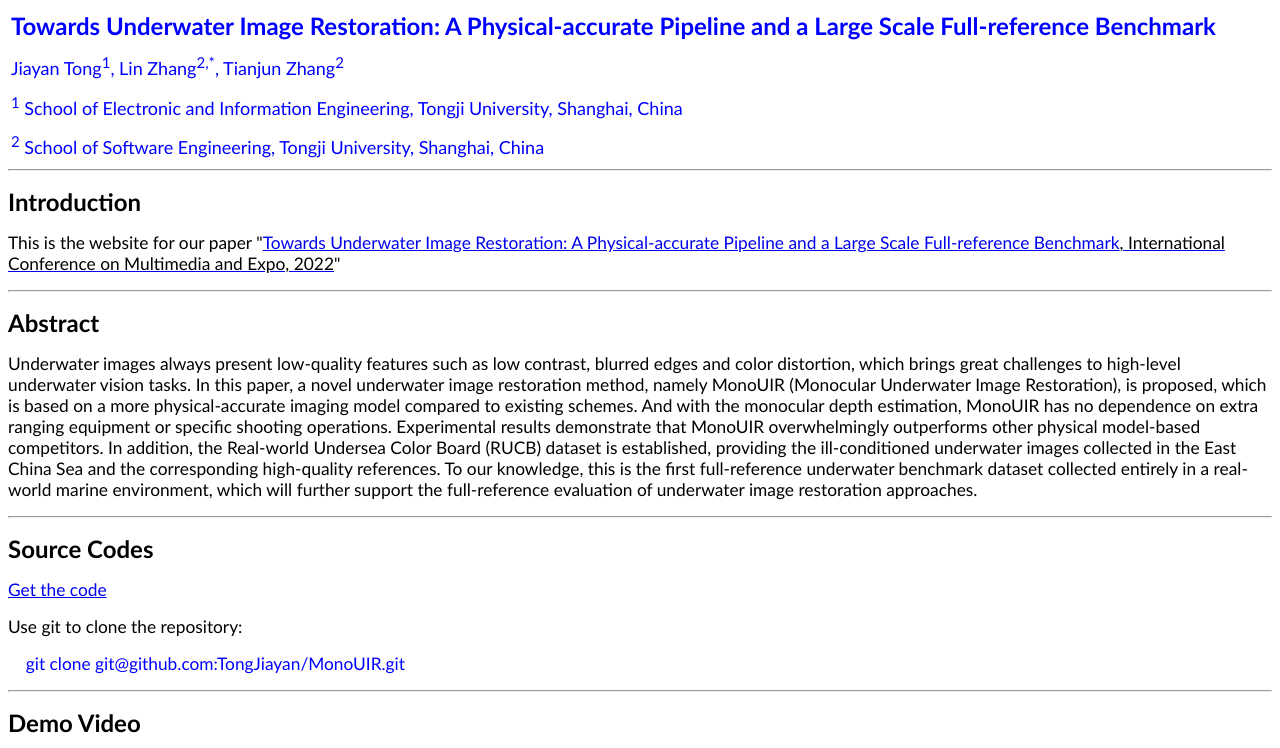
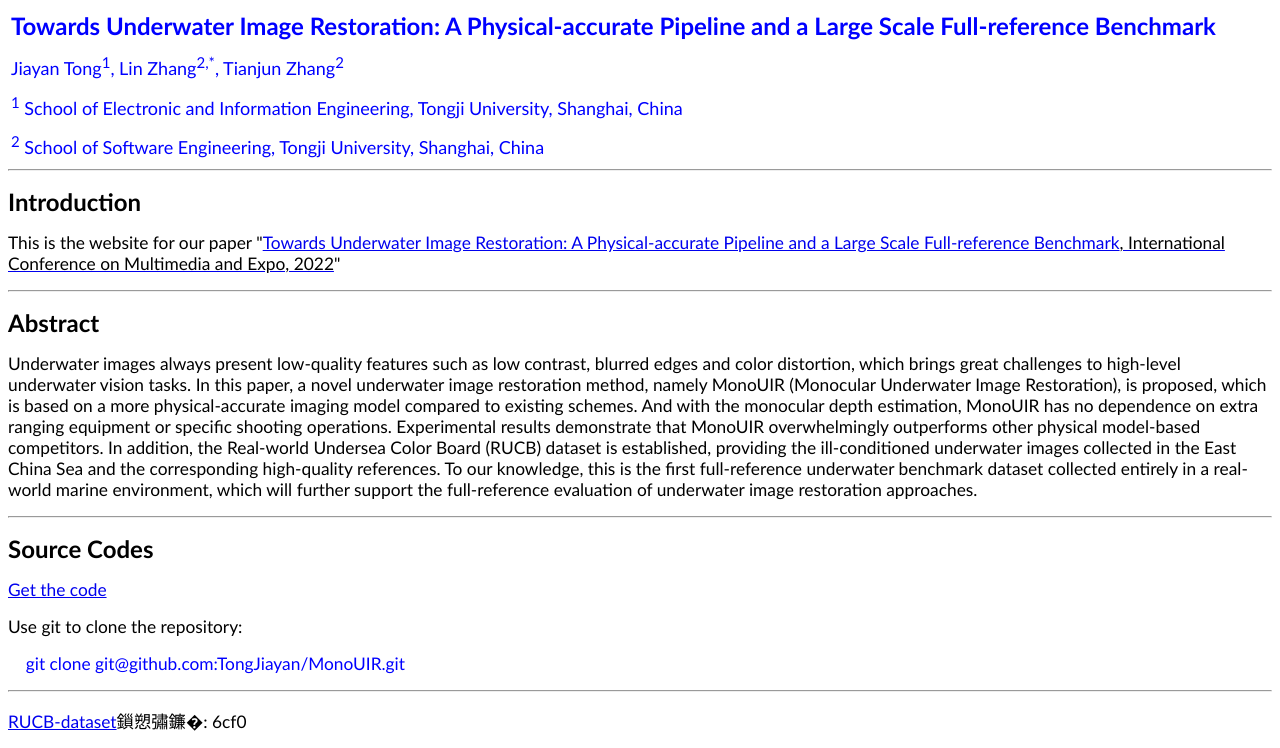
Before and after one commit to TongJiayan/MonoUIR-Homepage, a plain HTML site: page index.html in a window 1280 px wide. Shown: the top 748 px of the page. Drawn offline with Linux system fonts and the light colour scheme.

Commit message:
add dataset link

```diff
--- a/index.html
+++ b/index.html
@@ -101,6 +101,10 @@ International Conference on Multimedia and Expo, 2022</span></a>&quot;</span></p
 	&nbsp &nbsp git clone git@github.com:TongJiayan/MonoUIR.git
 </a></font></span></p>
 
+<hr>
+<p>
+<span lang="en-us"><font face="Calibri" style="font-size: 13pt">
+<a href="https://pan.baidu.com/s/1uBNHPPolJ-F-Bfvd91N4Sw">RUCB-dataset</a>提取码: 6cf0</font></span></p>
 
 <hr>
 <p><span lang="en-us"><b><font face="Calibri" size="5">Demo Video</font></b></span></p>
```
